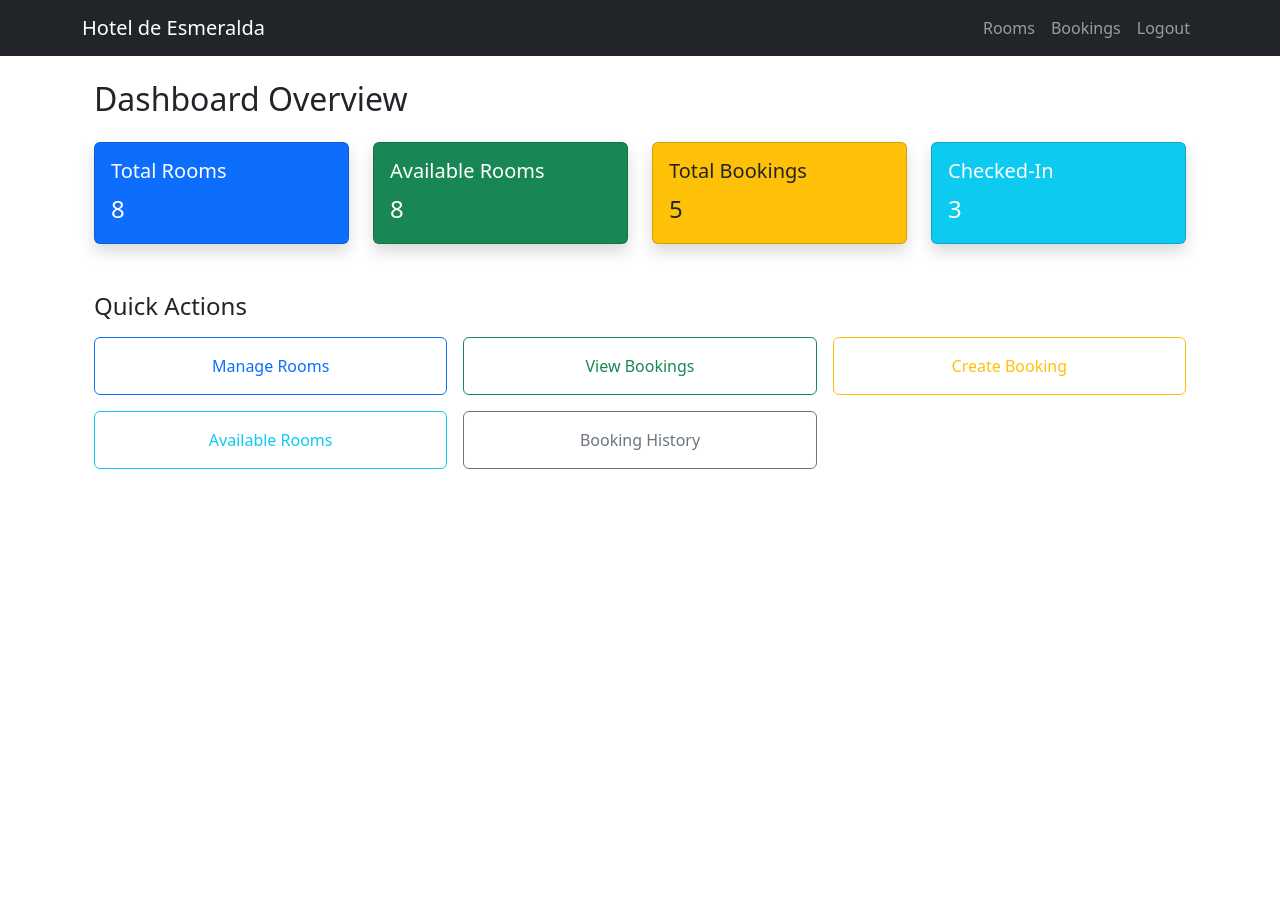
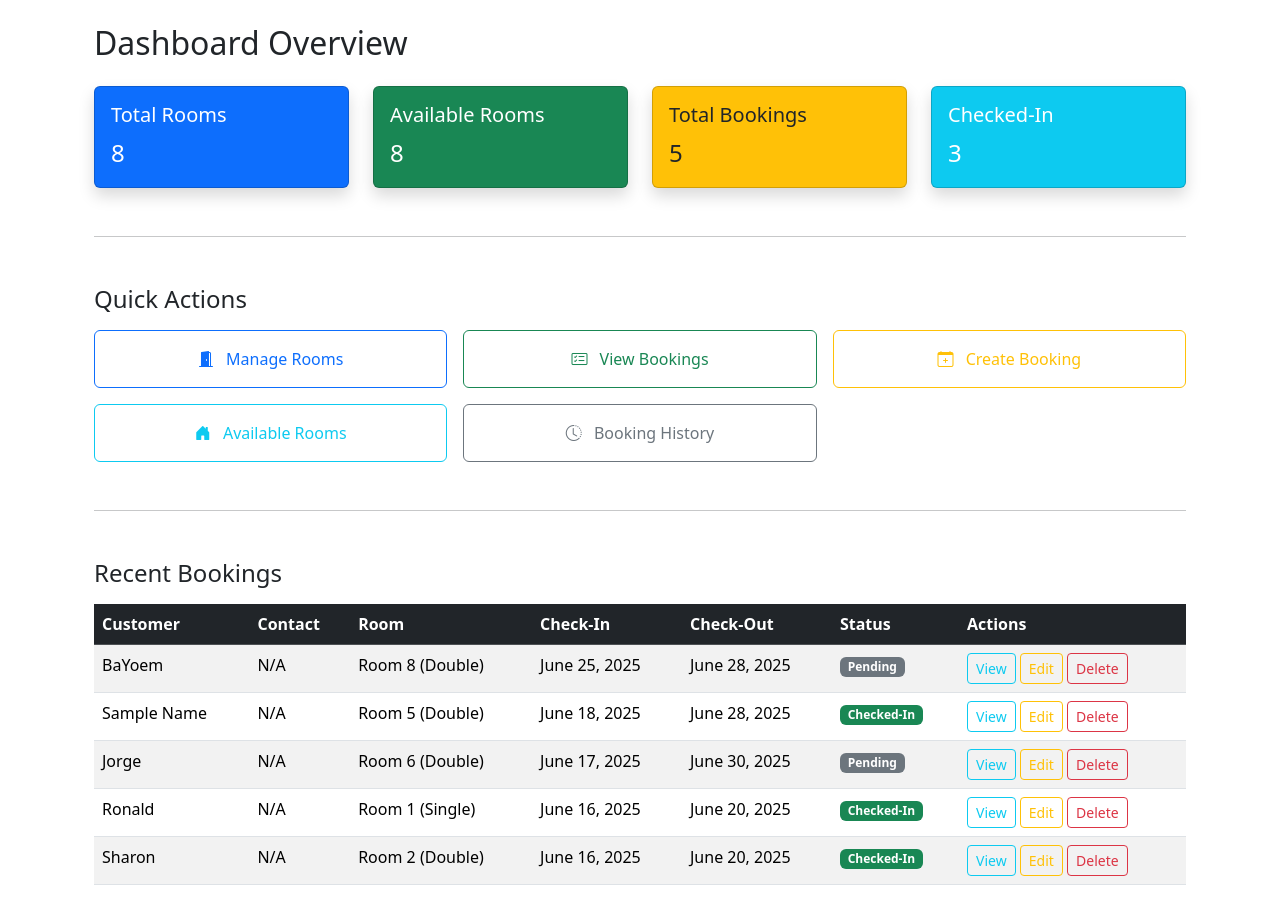
Before and after one commit to gemi-dot/hotel_abgao, a Django app: page / in a window 1280 px wide. Before the commit the page ends 469 px from the top, so only its background shows below. Run offline with Django 4.2, Linux system fonts and the light colour scheme; a user stored in the database is signed in; data comes from the database, SQL or seed files in the repository; both versions use the stored data as it was after the commit.

Commit message:
Initial commit

```diff
--- a/hotel/forms.py
+++ b/hotel/forms.py
@@ -9,4 +9,4 @@ class RoomForm(forms.ModelForm):
 class BookingForm(forms.ModelForm):
     class Meta:
         model = Booking
-        fields = ['customer_name', 'room', 'check_in', 'check_out', 'is_checked_in']
+        fields = ['contact', 'customer_name', 'room', 'check_in', 'check_out', 'is_checked_in']
--- a/hotel/models.py
+++ b/hotel/models.py
@@ -18,6 +18,12 @@ class Room(models.Model):
 
 class Booking(models.Model):
     customer_name = models.CharField(max_length=100)
+
+    #contact = models.CharField(max_length=50)  # Add this if not present
+    contact = models.CharField(max_length=100, default='N/A', blank=True)
+
+
+
     room = models.ForeignKey(Room, on_delete=models.CASCADE)
     check_in = models.DateField()
     check_out = models.DateField()
--- a/hotel/templates/hotel/base.html
+++ b/hotel/templates/hotel/base.html
@@ -2,35 +2,19 @@
 <!DOCTYPE html>
 <html lang="en">
 <head>
-  <meta charset="UTF-8">
-  <title>Hotel Management</title>
-  <meta name="viewport" content="width=device-width, initial-scale=1">
+    <meta charset="UTF-8">
+    <title>{% block title %}Hotel{% endblock %}</title>
+    <link href="https://cdn.jsdelivr.net/npm/bootstrap@5.3.0/dist/css/bootstrap.min.css" rel="stylesheet">
+    <!-- in base.html head section -->
+    <link href="https://cdn.jsdelivr.net/npm/bootstrap@5.3.2/dist/css/bootstrap.min.css" rel="stylesheet">
+    <link href="https://cdn.jsdelivr.net/npm/bootstrap-icons@1.11.1/font/bootstrap-icons.css" rel="stylesheet">
 
-  <!-- Bootstrap CDN -->
-  <link href="https://cdn.jsdelivr.net/npm/bootstrap@5.3.0/dist/css/bootstrap.min.css" rel="stylesheet">
 
-  {% block extra_head %}{% endblock %}
 </head>
 <body>
-  <nav class="navbar navbar-expand-lg navbar-dark bg-dark">
     <div class="container">
-      <a class="navbar-brand" href="{% url 'dashboard' %}">Hotel de Esmeralda</a>
-      <div class="collapse navbar-collapse">
-        <ul class="navbar-nav ms-auto">
-          <li class="nav-item"><a class="nav-link" href="{% url 'room_list' %}">Rooms</a></li>
-          <li class="nav-item"><a class="nav-link" href="{% url 'booking_list' %}">Bookings</a></li>
-          <li class="nav-item"><a class="nav-link" href="{% url 'logout' %}">Logout</a></li>
-        </ul>
-      </div>
+        {% block content %}
+        {% endblock %}
     </div>
-  </nav>
-
-  <div class="container mt-4">
-    {% block content %}{% endblock %}
-  </div>
-
-  <!-- Bootstrap JS -->
-  <script src="https://cdn.jsdelivr.net/npm/bootstrap@5.3.0/dist/js/bootstrap.bundle.min.js"></script>
-  {% block extra_js %}{% endblock %}
 </body>
 </html>
--- a/hotel/templates/hotel/booking_list.html
+++ b/hotel/templates/hotel/booking_list.html
@@ -1,4 +1,4 @@
-{% extends "hotel/base.html" %}
+{% extends 'hotel/base.html' %}
 {% load static %}
 
 {% block title %}Booking List{% endblock %}
--- a/hotel/templates/hotel/dashboard.html
+++ b/hotel/templates/hotel/dashboard.html
@@ -4,7 +4,7 @@
 <div class="container mt-4">
   <h2 class="mb-4">Dashboard Overview</h2>
 
-  <!-- Metrics Cards -->
+  <!-- Metrics Summary -->
   <div class="row g-4">
     <div class="col-md-3">
       <div class="card text-white bg-primary shadow">
@@ -40,26 +40,82 @@
     </div>
   </div>
 
-  <!-- Navigation Buttons -->
-  <div class="mt-5">
+  <hr class="my-5">
+
+  <!-- Quick Actions -->
   <h4 class="mb-3">Quick Actions</h4>
   <div class="row g-3">
     <div class="col-md-4">
-        <a href="{% url 'room_list' %}" class="btn btn-outline-primary w-100 py-3">Manage Rooms</a>
+      <a href="{% url 'room_list' %}" class="btn btn-outline-primary w-100 py-3">
+        <i class="bi bi-door-open-fill me-2"></i> Manage Rooms
+      </a>
     </div>
     <div class="col-md-4">
-        <a href="{% url 'booking_list' %}" class="btn btn-outline-success w-100 py-3">View Bookings</a>
+      <a href="{% url 'booking_list' %}" class="btn btn-outline-success w-100 py-3">
+        <i class="bi bi-card-checklist me-2"></i> View Bookings
+      </a>
     </div>
     <div class="col-md-4">
-        <a href="{% url 'booking_create' %}" class="btn btn-outline-warning w-100 py-3">Create Booking</a>
+      <a href="{% url 'booking_create' %}" class="btn btn-outline-warning w-100 py-3">
+        <i class="bi bi-calendar-plus me-2"></i> Create Booking
+      </a>
     </div>
     <div class="col-md-4">
-        <a href="{% url 'available_rooms' %}" class="btn btn-outline-info w-100 py-3">Available Rooms</a>
+      <a href="{% url 'available_rooms' %}" class="btn btn-outline-info w-100 py-3">
+        <i class="bi bi-house-door-fill me-2"></i> Available Rooms
+      </a>
     </div>
     <div class="col-md-4">
-        <a href="{% url 'booking_history' %}" class="btn btn-outline-secondary w-100 py-3">Booking History</a>
+      <a href="{% url 'booking_history' %}" class="btn btn-outline-secondary w-100 py-3">
+        <i class="bi bi-clock-history me-2"></i> Booking History
+      </a>
     </div>
   </div>
+
+  <hr class="my-5">
+
+  <!-- Recent Bookings -->
+  <h4 class="mb-3">Recent Bookings</h4>
+  <div class="table-responsive">
+    <table class="table table-striped table-hover">
+      <thead class="table-dark">
+        <tr>
+          <th>Customer</th>
+          <th>Contact</th>
+          <th>Room</th>
+          <th>Check-In</th>
+          <th>Check-Out</th>
+          <th>Status</th>
+          <th>Actions</th>
+        </tr>
+      </thead>
+      <tbody>
+        {% for booking in recent_bookings %}
+        <tr>
+          <td>{{ booking.customer_name }}</td>
+          <td>{{ booking.contact }}</td>
+          <td>Room {{ booking.room.number }} ({{ booking.room.get_type_display }})</td>
+          <td>{{ booking.check_in }}</td>
+          <td>{{ booking.check_out }}</td>
+          <td>
+            {% if booking.is_checked_in %}
+              <span class="badge bg-success">Checked-In</span>
+            {% else %}
+              <span class="badge bg-secondary">Pending</span>
+            {% endif %}
+          </td>
+          <td>
+            <a href="{% url 'booking_detail' booking.pk %}" class="btn btn-sm btn-outline-info">View</a>
+            <a href="{% url 'booking_edit' booking.pk %}" class="btn btn-sm btn-outline-warning">Edit</a>
+            <a href="{% url 'booking_delete' booking.pk %}" class="btn btn-sm btn-outline-danger"
+               onclick="return confirm('Are you sure you want to delete this booking?');">Delete</a>
+          </td>
+        </tr>
+        {% empty %}
+        <tr><td colspan="7" class="text-center">No recent bookings.</td></tr>
+        {% endfor %}
+      </tbody>
+    </table>
   </div>
 </div>
 {% endblock %}
--- a/hotel/urls.py
+++ b/hotel/urls.py
@@ -10,9 +10,11 @@ urlpatterns = [
 
     path('bookings/', views.booking_list, name='booking_list'),
     path('bookings/create/', views.booking_create, name='booking_create'),
-    path('bookings/<int:pk>/delete/', views.booking_delete, name='booking_delete'),  # 👈 Add this
-    path('bookings/<int:pk>/toggle-checkin/', views.toggle_checkin, name='toggle_checkin'),
+    path('bookings/<int:pk>/', views.booking_detail, name='booking_detail'),
+    path('bookings/<int:pk>/edit/', views.booking_edit, name='booking_edit'),
+    path('bookings/<int:pk>/delete/', views.booking_delete, name='booking_delete'),
+    path('bookings/history/', views.booking_history, name='booking_history'),
+    path('bookings/<int:pk>/checkin/', views.toggle_checkin, name='toggle_checkin'),
 
-
-
+    path('available-rooms/', views.available_rooms, name='available_rooms'),
 ]
--- a/hotel/views.py
+++ b/hotel/views.py
@@ -2,12 +2,16 @@ from django.shortcuts import render, get_object_or_404, redirect
 from django.contrib.auth.decorators import login_required
 from .models import Room, Booking
 from .forms import RoomForm, BookingForm
+from django.contrib import messages
 
+from django.contrib.auth.decorators import login_required
 
 from django.db.models import Q
 
 from datetime import datetime
 
+
+from django.contrib.auth.decorators import login_required
 
 
 # DASHBOARD
@@ -18,11 +22,16 @@ def dashboard(request):
     total_bookings = Booking.objects.count()
     checked_in = Booking.objects.filter(is_checked_in=True).count()  # Correct field name
 
+     # Add this 👇
+    recent_bookings = Booking.objects.select_related('room').order_by('-check_in')[:5]
+
+
     return render(request, 'hotel/dashboard.html', {
         'total_rooms': total_rooms,
         'available_rooms': available_rooms,
         'total_bookings': total_bookings,
         'checked_in': checked_in,
+        'recent_bookings': recent_bookings,  # 👈 YOU FORGOT THIS
     })
 
 
@@ -56,6 +65,13 @@ def room_delete(request, pk):
     return redirect('room_list')
 
 
+#
+def available_rooms(request):
+    rooms = Room.objects.filter(is_available=True)
+    return render(request, 'hotel/available_rooms.html', {'rooms': rooms})
+#
+
+
 # BOOKING VIEWS
 @login_required
 
@@ -77,14 +93,22 @@ def booking_list(request):
     return render(request, 'hotel/booking_list.html', {'bookings': bookings})
 
 
+####
+@login_required
 
-@login_required
 def booking_create(request):
-    form = BookingForm(request.POST or None)
-    if form.is_valid():
-        form.save()
-        return redirect('booking_list')
+    room_id = request.GET.get('room_id')
+    form = BookingForm(request.POST or None, initial={'room': room_id})
+
+    if request.method == 'POST' and form.is_valid():
+        booking = form.save(commit=False)
+        if not booking.room.is_available:
+            messages.error(request, 'This room is not available.')
+        else:
+            booking.save()
+            return redirect('booking_list')
     return render(request, 'hotel/booking_form.html', {'form': form})
+
 
 @login_required
 def toggle_checkin(request, pk):
@@ -98,3 +122,36 @@ def booking_delete(request, pk):
     booking = get_object_or_404(Booking, pk=pk)
     booking.delete()
     return redirect('booking_list')
+
+
+def booking_history(request):
+    name = request.GET.get('name')
+    bookings = Booking.objects.filter(customer_name__icontains=name) if name else []
+    return render(request, 'hotel/booking_history.html', {'bookings': bookings, 'name': name})
+
+
+
+@login_required
+def booking_edit(request, pk):
+    booking = get_object_or_404(Booking, pk=pk)
+    form = BookingForm(request.POST or None, instance=booking)
+    if form.is_valid():
+        form.save()
+        return redirect('booking_list')
+    return render(request, 'hotel/booking_form.html', {'form': form})
+
+
+@login_required
+def booking_detail(request, pk):
+    booking = get_object_or_404(Booking, pk=pk)
+    return render(request, 'hotel/booking_detail.html', {'booking': booking})
+
+
+@login_required
+def booking_edit(request, pk):
+    booking = get_object_or_404(Booking, pk=pk)
+    form = BookingForm(request.POST or None, instance=booking)
+    if form.is_valid():
+        form.save()
+        return redirect('booking_list')
+    return render(request, 'hotel/booking_form.html', {'form': form})
--- a/hotel_mgmt/urls.py
+++ b/hotel_mgmt/urls.py
@@ -23,7 +23,4 @@ urlpatterns = [
 
     path('accounts/', include('django.contrib.auth.urls')),  # ✅ Add this
 
-
-
-
 ]
```
Also changed, not shown: hotel/templates/hotel/available_rooms.html (added, +16 -0 lines), hotel/templates/hotel/booking_detail.html (added, +21 -0 lines), hotel/templates/hotel/booking_history.html (added, +25 -0 lines), hotel_mgmt/settings.py (+6 -3 lines), db.sqlite3 (added), hotel/migrations/0002_booking_contact.py (added), 2 other files. Lines whose indentation alone changed are shown as unchanged.
